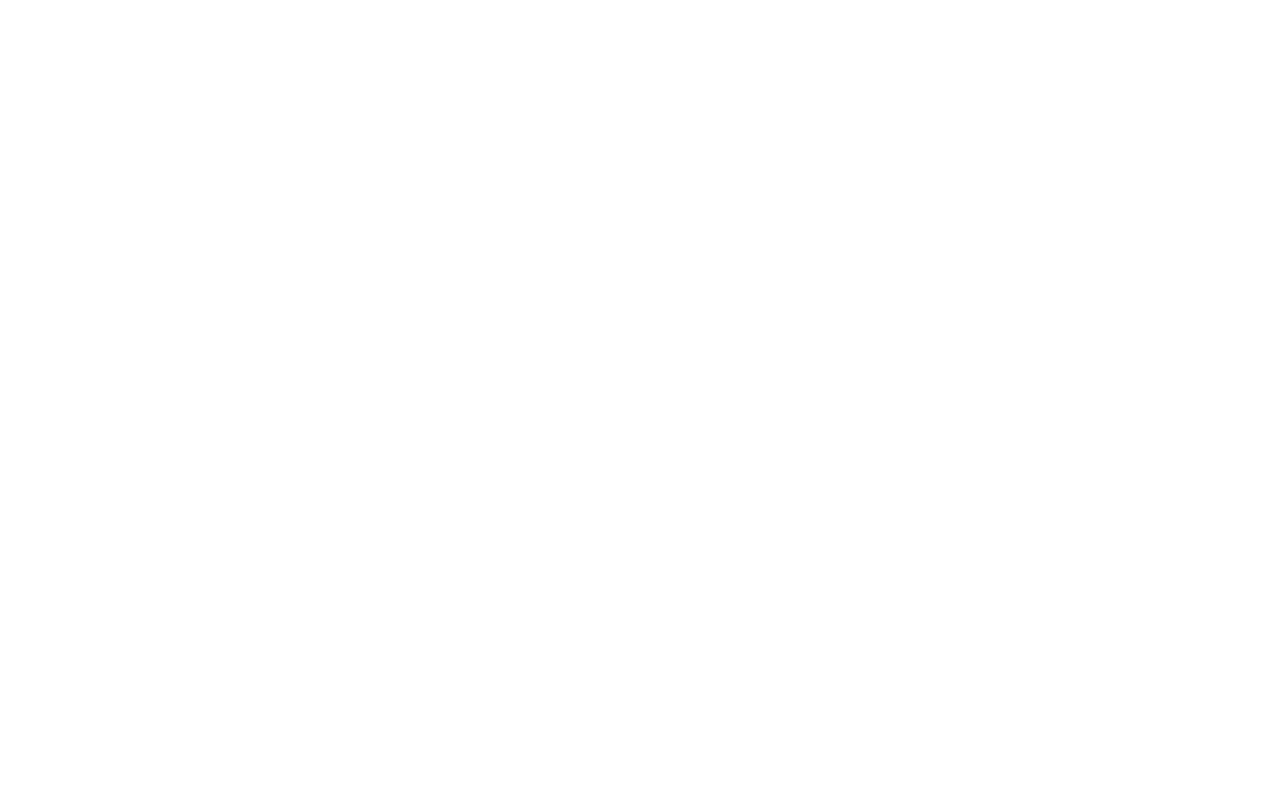
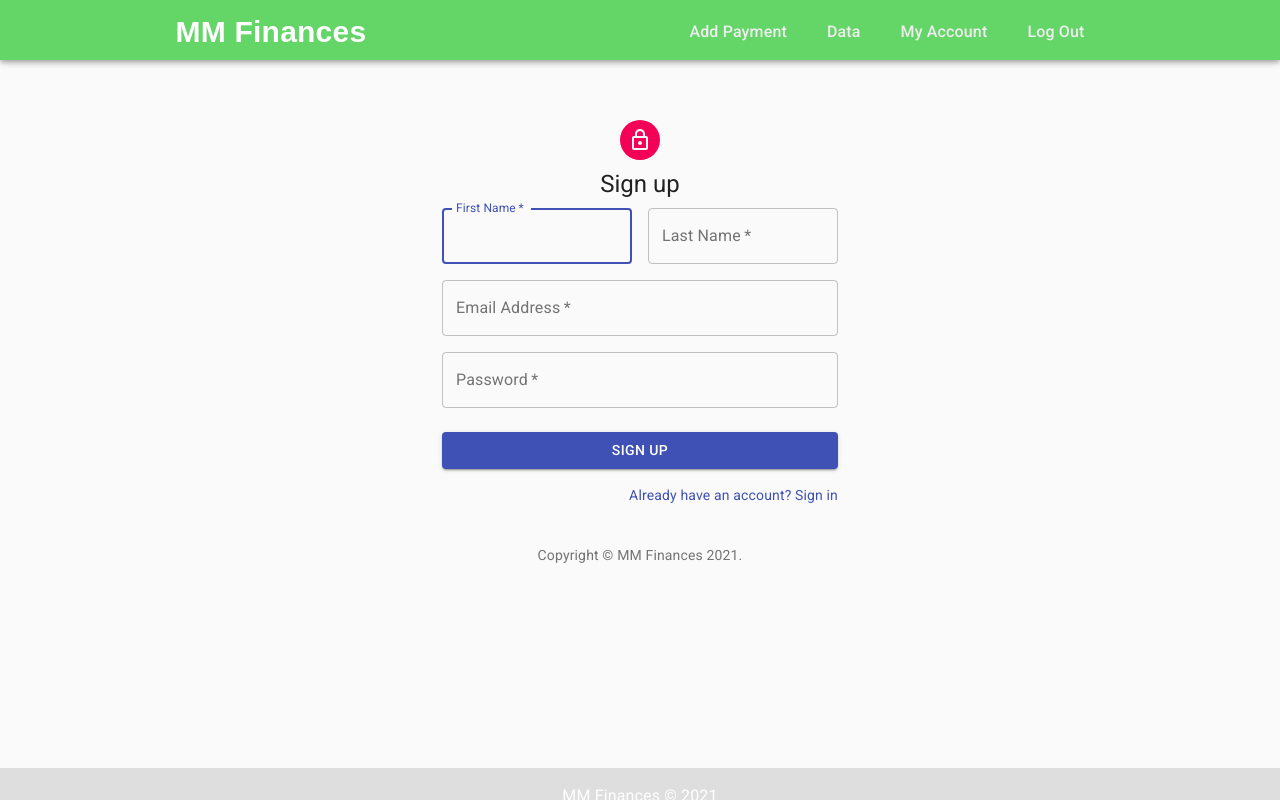
Before and after one commit to bobel95/MM-finances-react, a React (Create React App) app: page /register in a window 1280 px wide. Built offline with nearby package versions, Linux system fonts and the light colour scheme.

Commit message:
Add Register page

```diff
--- a/src/App.js
+++ b/src/App.js
@@ -4,6 +4,7 @@
 import LoginPage from "./layout/LoginPage";
 import AddPaymentPage from "./layout/AddPaymentPage";
 import DataPage from "./layout/DataPage";
+import RegisterPage from "./layout/RegisterPage";
 
 function App() {
 
@@ -13,6 +14,7 @@
           <Route path="/login" component={LoginPage}/>
           <Route path="/add" component={AddPaymentPage}/>
           <Route path="/data" component={DataPage}/>
+          <Route path="/register" component={RegisterPage}/>
       </Router>
   );
 }
--- a/src/components/AddPaymentForm.js
+++ b/src/components/AddPaymentForm.js
@@ -13,21 +13,9 @@
 import { makeStyles } from '@material-ui/core/styles';
 import Container from '@material-ui/core/Container';
 import MenuItem from '@material-ui/core/MenuItem';
+import Copyright from './Copyright';
 import axios from "axios";
 
-
-function Copyright() {
-    return (
-        <Typography variant="body2" color="textSecondary" align="center">
-            {'Copyright © '}
-            <Link color="inherit" href="https://material-ui.com/">
-                MM Finances
-            </Link>{' '}
-            {new Date().getFullYear()}
-            {'.'}
-        </Typography>
-    );
-}
 
 const useStyles = makeStyles((theme) => ({
     paper: {
@@ -47,6 +35,18 @@
     submit: {
         margin: theme.spacing(3, 0, 2),
     },
+    message: {
+        fontWeight: "200",
+        textAlign: "center",
+        backgroundColor: "#b7fab3",
+        padding: ".25rem",
+        margin: ".5rem",
+        border: "1px solid",
+        borderColor: "#18b300",
+        borderRadius: ".5rem",
+        width: "80%",
+        color: "green",
+    }
 }));
 
 export default function AddPaymentForm() {
@@ -54,11 +54,11 @@
 
     const [category, setCategory] = React.useState('');
     const [amount, setAmount] = React.useState('');
+    const [message, setMessage] = React.useState('');
 
     const handleSubmit = () => {
 
         const dateString = getDateString();
-
         axios
             .post("http://localhost:8080/api/payment/1",
                 {
@@ -70,7 +70,8 @@
                     }
                 })
             .then(res => {
-                console.log(res.data);
+                console.log(res);
+                setMessage("Payment added");
             })
     }
 
@@ -100,6 +101,12 @@
         return date;
     }
 
+    const messageContainer = message ?
+        (<div className={classes.message}>
+            <Typography variant="subtitle1">{message}</Typography>
+        </div>)
+        : "";
+
 
     return (
         <Container component="main" maxWidth="xs">
@@ -109,8 +116,9 @@
                     <LockOutlinedIcon />
                 </Avatar>
                 <Typography component="h1" variant="h5">
-                    Add new payment
+                    Add new spending
                 </Typography>
+                {messageContainer}
                 <form className={classes.form} noValidate>
                     <TextField
                         variant="outlined"
--- /dev/null
+++ b/src/components/Copyright.js
@@ -0,0 +1,18 @@
+import Typography from "@material-ui/core/Typography";
+import Link from "@material-ui/core/Link";
+import React from "react";
+
+function Copyright() {
+    return (
+        <Typography variant="body2" color="textSecondary" align="center">
+            {'Copyright © '}
+            <Link color="inherit" href="https://material-ui.com/">
+                MM Finances
+            </Link>{' '}
+            {new Date().getFullYear()}
+            {'.'}
+        </Typography>
+    );
+}
+
+export default Copyright;
--- a/src/components/PieGraph.js
+++ b/src/components/PieGraph.js
@@ -38,7 +38,6 @@
 
     const Title = styled(Typography) ({
         borderBottom: "5px solid #00bd06",
-        // margin: "3rem 1rem 3rem 1rem",
     })
 
     return (
--- /dev/null
+++ b/src/components/RegisterForm.js
@@ -0,0 +1,160 @@
+import React, {useState, useEffect} from 'react';
+import {useHistory} from 'react-router-dom';
+import Typography from "@material-ui/core/Typography";
+import Link from "@material-ui/core/Link";
+import CssBaseline from "@material-ui/core/CssBaseline";
+import Avatar from "@material-ui/core/Avatar";
+import LockOutlinedIcon from "@material-ui/icons/LockOutlined";
+import TextField from "@material-ui/core/TextField";
+import Button from "@material-ui/core/Button";
+import Grid from "@material-ui/core/Grid";
+import Box from "@material-ui/core/Box";
+import Copyright from "./Copyright";
+import Container from "@material-ui/core/Container";
+import {makeStyles} from "@material-ui/core/styles";
+import axios from "axios";
+
+// {
+//     "email": "string",
+//     "firstName": "string",
+//     "lastName": "string",
+//     "password": "string"
+// }
+
+
+const useStyles = makeStyles((theme) => ({
+    paper: {
+        marginTop: theme.spacing(14),
+        display: 'flex',
+        flexDirection: 'column',
+        alignItems: 'center',
+    },
+    avatar: {
+        margin: theme.spacing(1),
+        backgroundColor: theme.palette.secondary.main,
+    },
+    form: {
+        width: '100%', // Fix IE 11 issue.
+        marginTop: theme.spacing(1),
+    },
+    submit: {
+        margin: theme.spacing(3, 0, 2),
+    },
+}));
+
+const RegisterForm = () => {
+    const history = useHistory();
+
+    const classes = useStyles();
+    const [firstName, setFirstName] = useState("");
+    const [lastName, setLastName] = useState("");
+    const [email, setEmail] = useState("");
+    const [password, setPassword] = useState("");
+
+    const handleSubmit = () => {
+        axios
+            .post("http://localhost:8080/api/user", {
+                firstName: firstName,
+                lastName: lastName,
+                email: email,
+                password: password
+            })
+            .then(res => {
+                console.log(res);
+                history.push("/");
+            });
+    }
+
+    const handleChange = (e, setter) => {
+        setter(e.target.value);
+    }
+
+    return (
+        <Container component="main" maxWidth="xs">
+            <CssBaseline />
+            <div className={classes.paper}>
+                <Avatar className={classes.avatar}>
+                    <LockOutlinedIcon />
+                </Avatar>
+                <Typography component="h1" variant="h5">
+                    Sign up
+                </Typography>
+                <form className={classes.form} noValidate>
+                    <Grid container spacing={2}>
+                        <Grid item xs={12} sm={6}>
+                            <TextField
+                                autoComplete="fname"
+                                name="firstName"
+                                variant="outlined"
+                                required
+                                fullWidth
+                                id="firstName"
+                                label="First Name"
+                                onChange={e => handleChange(e, setFirstName)}
+                                autoFocus
+                            />
+                        </Grid>
+                        <Grid item xs={12} sm={6}>
+                            <TextField
+                                variant="outlined"
+                                required
+                                fullWidth
+                                id="lastName"
+                                label="Last Name"
+                                name="lastName"
+                                onChange={e => handleChange(e, setLastName)}
+                                autoComplete="lname"
+                            />
+                        </Grid>
+                        <Grid item xs={12}>
+                            <TextField
+                                variant="outlined"
+                                required
+                                fullWidth
+                                id="email"
+                                label="Email Address"
+                                name="email"
+                                onChange={e => handleChange(e, setEmail)}
+                                autoComplete="email"
+                            />
+                        </Grid>
+                        <Grid item xs={12}>
+                            <TextField
+                                variant="outlined"
+                                required
+                                fullWidth
+                                name="password"
+                                label="Password"
+                                type="password"
+                                id="password"
+                                onChange={e => handleChange(e, setPassword)}
+                                autoComplete="current-password"
+                            />
+                        </Grid>
+                    </Grid>
+                    <Button
+                        fullWidth
+                        variant="contained"
+                        color="primary"
+                        onClick={handleSubmit}
+                        className={classes.submit}
+                    >
+                        Sign Up
+                    </Button>
+                    <Grid container justify="flex-end">
+                        <Grid item>
+                            <Link href="/login" variant="body2">
+                                Already have an account? Sign in
+                            </Link>
+                        </Grid>
+                    </Grid>
+                </form>
+            </div>
+            <Box mt={5}>
+                <Copyright />
+            </Box>
+        </Container>
+    );
+};
+
+export default RegisterForm;
--- a/src/components/SignIn.js
+++ b/src/components/SignIn.js
@@ -3,28 +3,16 @@
 import Button from '@material-ui/core/Button';
 import CssBaseline from '@material-ui/core/CssBaseline';
 import TextField from '@material-ui/core/TextField';
-import FormControlLabel from '@material-ui/core/FormControlLabel';
-import Checkbox from '@material-ui/core/Checkbox';
 import Link from '@material-ui/core/Link';
+
 import Grid from '@material-ui/core/Grid';
 import Box from '@material-ui/core/Box';
 import LockOutlinedIcon from '@material-ui/icons/LockOutlined';
 import Typography from '@material-ui/core/Typography';
 import { makeStyles } from '@material-ui/core/styles';
 import Container from '@material-ui/core/Container';
+import Copyright from './Copyright';
 
-function Copyright() {
-    return (
-        <Typography variant="body2" color="textSecondary" align="center">
-            {'Copyright © '}
-            <Link color="inherit" href="https://material-ui.com/">
-                MM Finances
-            </Link>{' '}
-            {new Date().getFullYear()}
-            {'.'}
-        </Typography>
-    );
-}
 
 const useStyles = makeStyles((theme) => ({
     paper: {
@@ -82,10 +70,6 @@
                         id="password"
                         autoComplete="current-password"
                     />
-                    {/*<FormControlLabel*/}
-                    {/*    control={<Checkbox value="remember" color="primary" />}*/}
-                    {/*    label="Remember me"*/}
-                    {/*/>*/}
                     <Button
                         type="submit"
                         fullWidth
@@ -95,15 +79,10 @@
                     >
                         Sign In
                     </Button>
-                    <Grid container>
-                        {/*<Grid item xs>*/}
-                        {/*    <Link href="#" variant="body2">*/}
-                        {/*        Forgot password?*/}
-                        {/*    </Link>*/}
-                        {/*</Grid>*/}
+                    <Grid container justify="flex-end">
                         <Grid item>
-                            <Link to="/register" variant="body2">
-                                {"Don't have an account? Sign Up"}
+                            <Link href="/register" variant="body2">
+                                Don't have an account? Sign up
                             </Link>
                         </Grid>
                     </Grid>
--- a/src/layout/Header.js
+++ b/src/layout/Header.js
@@ -1,5 +1,5 @@
 import React from "react";
-import { AppBar, Toolbar, Typography, Button, styled } from "@material-ui/core";
+import { AppBar, Toolbar, Typography, Button, styled, Link } from "@material-ui/core";
 import { Link as RouterLink } from "react-router-dom";
 
 
@@ -76,7 +76,16 @@
             <MyAppBar>
                 <MyToolbar>
                     <Logo variant="h4">
-                         MM Finances
+                        <Link
+                            to="/"
+                            component={RouterLink}
+                            style={{
+                                color: "inherit",
+                                textDecoration: "none",
+
+                            }}>
+                            MM Finances
+                        </Link>
                     </Logo>
                     <div>
                         {getMenuButtons()}
--- a/src/layout/LoginPage.js
+++ b/src/layout/LoginPage.js
@@ -1,12 +1,14 @@
 import React from 'react';
 import SignIn from "../components/SignIn";
 import Header from "./Header";
+import Footer from "./Footer";
 
 const LoginPage = () => {
     return (
         <React.Fragment>
             <Header/>
             <SignIn/>
+            {/*<Footer/>*/}
         </React.Fragment>
     );
 };
--- /dev/null
+++ b/src/layout/RegisterPage.js
@@ -0,0 +1,16 @@
+import React from 'react';
+import Header from "./Header";
+import RegisterForm from "../components/RegisterForm";
+import Footer from "./Footer";
+
+const RegisterPage = () => {
+    return (
+        <div>
+            <Header/>
+            <RegisterForm/>
+            <Footer/>
+        </div>
+    );
+};
+
+export default RegisterPage;
```
